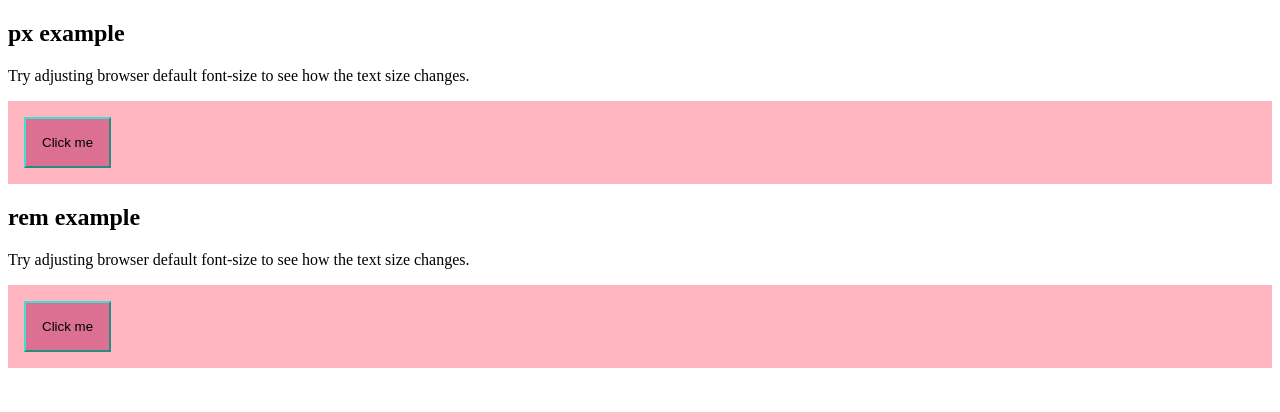
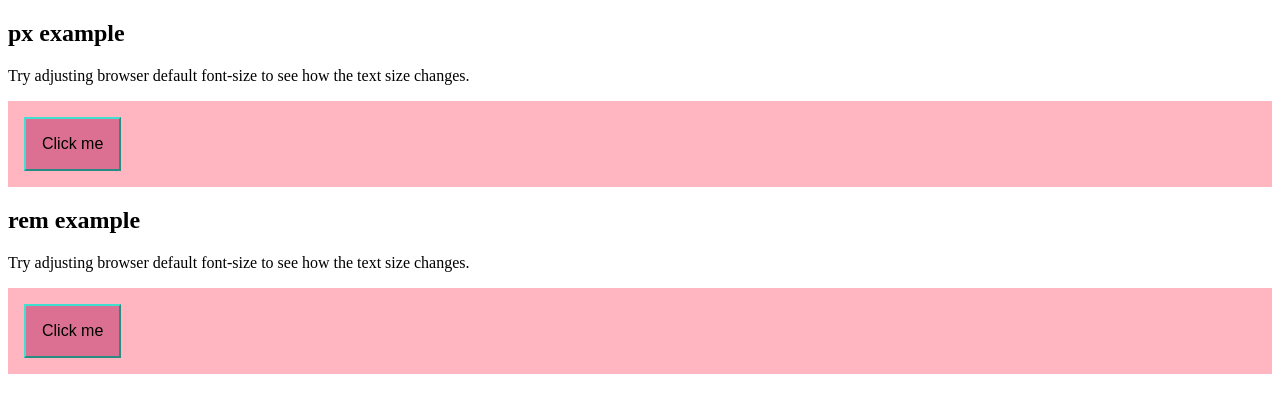
Before and after one commit to irynahorobets/css-units, a plain HTML site: page index.html in a window 1280 px wide. Drawn offline with Linux system fonts and the light colour scheme.

Commit message:
assign px font size to button

```diff
--- a/style.css
+++ b/style.css
@@ -16,12 +16,14 @@
     padding: 16px;
     margin: 16px;
     border-width: 2px;
+    font-size: 16px;
 }
 
 .btn-rem {
     padding: 1rem;
     margin: 1rem;
     border-width: 0.125rem;
+    font-size: 1rem;
 }
 
 .btn-wrapper {
```
